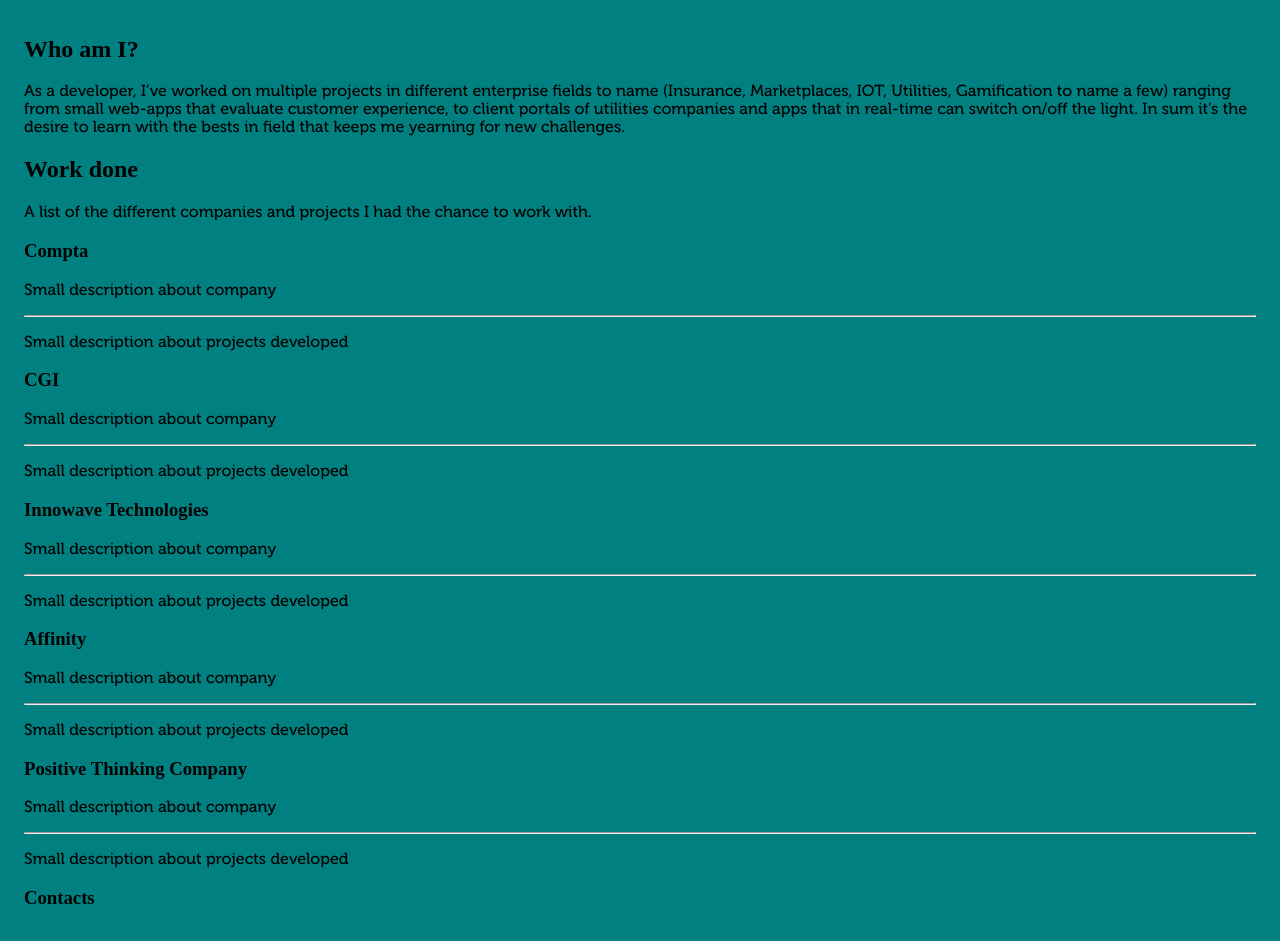
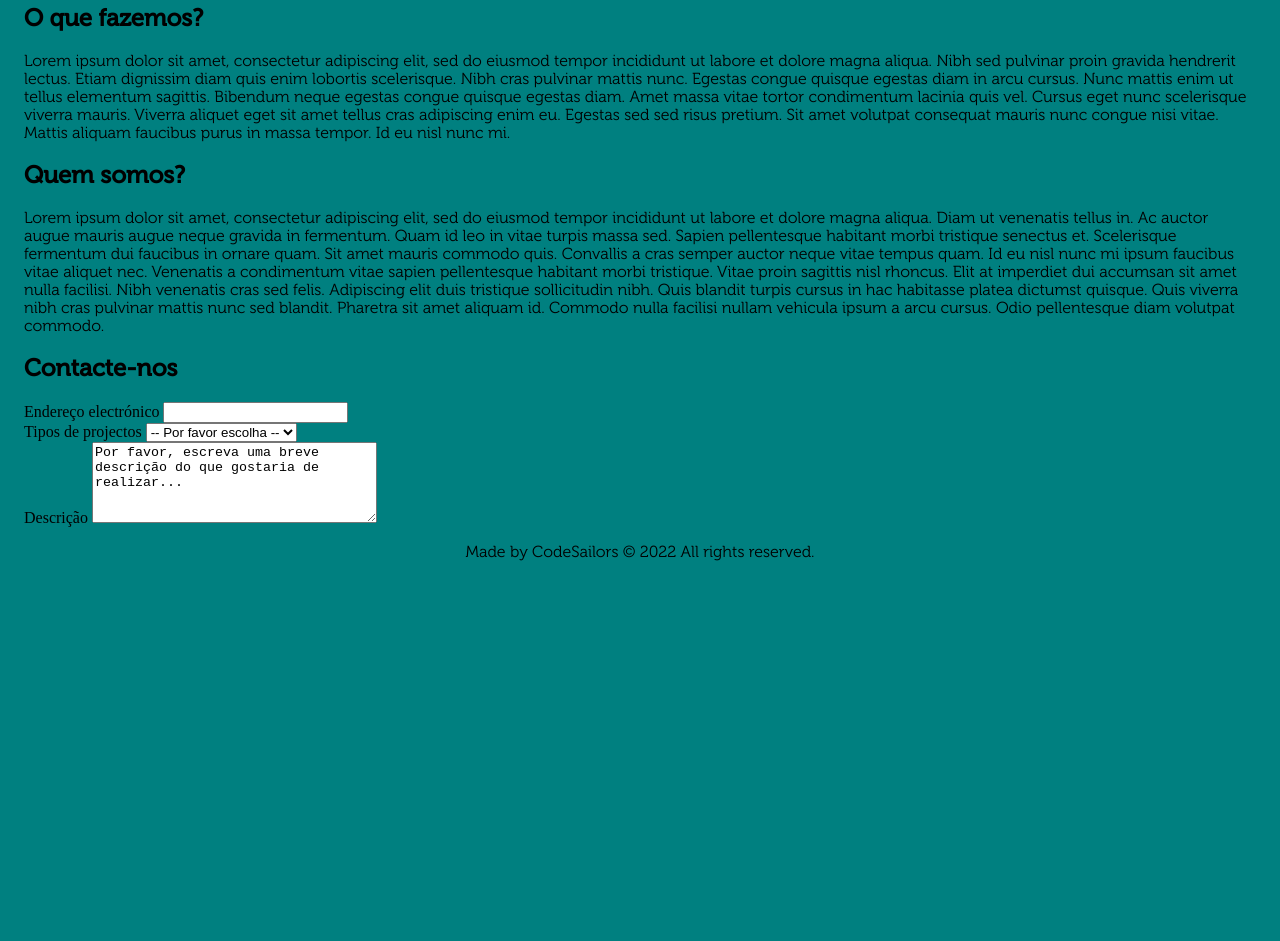
Before and after one commit to caeli-disciplus/personal-site, a plain HTML site: page index.html in a window 1280 px wide. Shown: the part 298-1239 px from the top of the page. After the commit the page ends 949 px from the top, so only its background shows below. Drawn offline with Linux system fonts and the light colour scheme.

Commit message:
Removed older content and added new form options as well a new structure for the content of the page

```diff
--- a/index.html
+++ b/index.html
@@ -4,78 +4,79 @@
     <meta charset="utf-8">
     <meta name="viewport" content="width=device-width, initial-scale=1"/>
     <meta name="description" content="Code Sailors Consultancy Agency"/>
-    <title>Pedro Ribeiro</title>
+    <title>Code Sailors - Braving new worlds </title>
     <link rel="stylesheet" type="text/css" href="/styles/main.css">
 </head>
-<script type="module" src="/js/index.js"></script>
+<script type="module" src="/javascript/main.js"></script>
 <body class="container">
 <header>
     <span class="title">Code Sailors</span>
-    <h1 class="banner">Pedro Ribeiro</h1>
     <nav class="menu">
         <ul>
-            <li><a href="/index.html">Home</a></li>
-            <li><a href="/about-me.html">About me</a></li>
-            <li><a href="#">Blog</a></li>
-            <li><a href="/contact-me.html">Contact me</a></li>
+            <li><a href="#what_we_do" target="_self">O que fazemos</a></li>
+            <li><a href="#who_we_are" target="_self">Quem somos</a></li>
+            <li><a href="#contact_us" target="_self">Contacto</a></li>
         </ul>
     </nav>
 </header>
 <main>
-    <section class="who-am-i">
-        <h2>Who am I?</h2>
+    <h1>Braving new digital worlds</h1>
+    <section id="what_we_do">
+        <h2>O que fazemos?</h2>
         <p>
-            As a developer, I’ve worked on multiple projects in different enterprise fields to name (Insurance,
-            Marketplaces, IOT, Utilities, Gamification to name a few) ranging from small web-apps that evaluate customer
-            experience, to client portals of utilities companies and apps that in real-time can switch on/off the light.
-            In sum it’s the desire to learn with the bests in field that keeps me yearning for new challenges.
+            Lorem ipsum dolor sit amet, consectetur adipiscing elit, sed do eiusmod tempor incididunt ut labore et
+            dolore magna aliqua. Nibh sed pulvinar proin gravida hendrerit lectus. Etiam dignissim diam quis enim
+            lobortis scelerisque. Nibh cras pulvinar mattis nunc. Egestas congue quisque egestas diam in arcu cursus.
+            Nunc mattis enim ut tellus elementum sagittis. Bibendum neque egestas congue quisque egestas diam. Amet
+            massa vitae tortor condimentum lacinia quis vel. Cursus eget nunc scelerisque viverra mauris. Viverra
+            aliquet eget sit amet tellus cras adipiscing enim eu. Egestas sed sed risus pretium. Sit amet volutpat
+            consequat mauris nunc congue nisi vitae. Mattis aliquam faucibus purus in massa tempor. Id eu nisl nunc mi.
         </p>
     </section>
-    <section class="work-done">
-        <h2>Work done</h2>
+    <section id="who_we_are">
+        <h2>Quem somos?</h2>
         <p>
-            A list of the different companies and projects I had the chance to
-            work with.
+            Lorem ipsum dolor sit amet, consectetur adipiscing elit, sed do eiusmod tempor incididunt ut labore et
+            dolore magna aliqua. Diam ut venenatis tellus in. Ac auctor augue mauris augue neque gravida in fermentum.
+            Quam id leo in vitae turpis massa sed. Sapien pellentesque habitant morbi tristique senectus et. Scelerisque
+            fermentum dui faucibus in ornare quam. Sit amet mauris commodo quis. Convallis a cras semper auctor neque
+            vitae tempus quam. Id eu nisl nunc mi ipsum faucibus vitae aliquet nec. Venenatis a condimentum vitae sapien
+            pellentesque habitant morbi tristique. Vitae proin sagittis nisl rhoncus. Elit at imperdiet dui accumsan sit
+            amet nulla facilisi. Nibh venenatis cras sed felis. Adipiscing elit duis tristique sollicitudin nibh. Quis
+            blandit turpis cursus in hac habitasse platea dictumst quisque. Quis viverra nibh cras pulvinar mattis nunc
+            sed blandit. Pharetra sit amet aliquam id. Commodo nulla facilisi nullam vehicula ipsum a arcu cursus. Odio
+            pellentesque diam volutpat commodo.
         </p>
-        <div class="company-experience">
-            <h3>Compta</h3>
-            <p>Small description about company</p>
-            <hr>
-            <p>Small description about projects developed</p>
-        </div>
-        <div class="company-experience">
-            <h3>CGI</h3>
-            <p>Small description about company</p>
-            <hr>
-            <p>Small description about projects developed</p>
-        </div>
-        <div class="company-experience">
-            <h3>Innowave Technologies</h3>
-            <p>Small description about company</p>
-            <hr>
-            <p>Small description about projects developed</p>
-        </div>
-        <div class="company-experience">
-            <h3>Affinity</h3>
-            <p>Small description about company</p>
-            <hr>
-            <p>Small description about projects developed</p>
-        </div>
-        <div class="company-experience">
-            <h3>Positive Thinking Company</h3>
-            <p>Small description about company</p>
-            <hr>
-            <p>Small description about projects developed</p>
-        </div>
     </section>
-    <section class="contacts">
-        <h3>Contacts</h3>
-        <p></p>
+    <section id="contact_us">
+        <h2>Contacte-nos</h2>
+        <form action="" method="post" class="form-submission">
+            <div class="aggregate-inputs">
+                <div class="">
+                    <label for="email">Endereço electrónico</label>
+                    <input id="email" type="email">
+                </div>
+                <div class="">
+                    <label for="work-type-select">Tipos de projectos</label>
+                    <select id="work-type-select" name="work-type">
+                        <option value="">-- Por favor escolha --</option>
+                        <option value="website">Página web</option>
+                        <option value="online-store">Loja Online</option>
+                        <option value="custom-project">Projecto à medida</option>
+                    </select>
+                </div>
+            </div>
+            <div class="">
+                <label for="content">Descrição</label>
+                <textarea id="content" name="story" rows="5" cols="33">Por favor, escreva uma breve descrição do que gostaria de realizar...</textarea>
+            </div>
+
+        </form>
     </section>
 </main>
 <footer>
     <div class="copyright">
-        Made by CodeSailors &copy; <span id="currentYear"></span> All rigths reserved.
+        Made by CodeSailors &copy; <span id="currentYear"></span> All rights reserved.
     </div>
 </footer>
 </body>
--- a/styles/main.css
+++ b/styles/main.css
@@ -62,12 +62,6 @@ header {
     grid-template-rows: 2fr 1fr;
 }
 
-header > span.title {
-    font-family: 'middlecaseblack_solid', sans-serif;
-    color: white;
-    font-size: 6rem;
-}
-
 main {
     grid-area: content;
 }
@@ -81,7 +75,10 @@ footer {
 }
 
 /* TOP - Content */
-.banner {
+header > span.title {
+    font-family: 'middlecaseblack_solid', sans-serif;
+    color: white;
+    font-size: 6rem;
     align-self: center;
     justify-self: center;
 }
@@ -97,22 +94,13 @@ footer {
     text-decoration: none;
 }
 
-.who-am-i {
-
-}
-
-.work-done {
-
-}
-
-.contacts {
-
-}
-
 h1 {
     font-family: 'Museo700-Regular', sans-serif;
 }
 
-p {
+h2 {
     font-family: 'Museo500-Regular', sans-serif;
 }
+p {
+    font-family: 'Museo300-Regular', sans-serif;
+}
```
Also changed, not shown: contact-me.html (deleted, +0 -10 lines), javascript/main.js (renamed from js/index.js).
